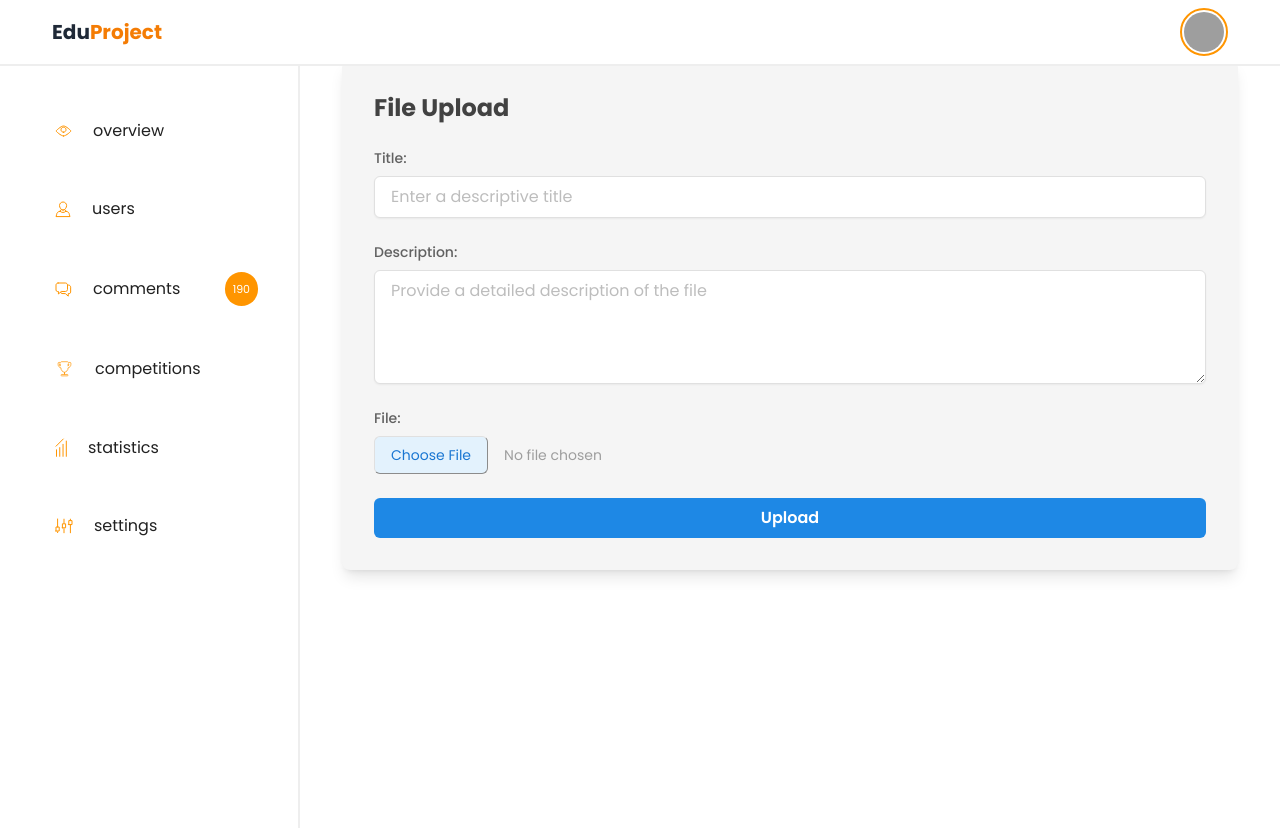
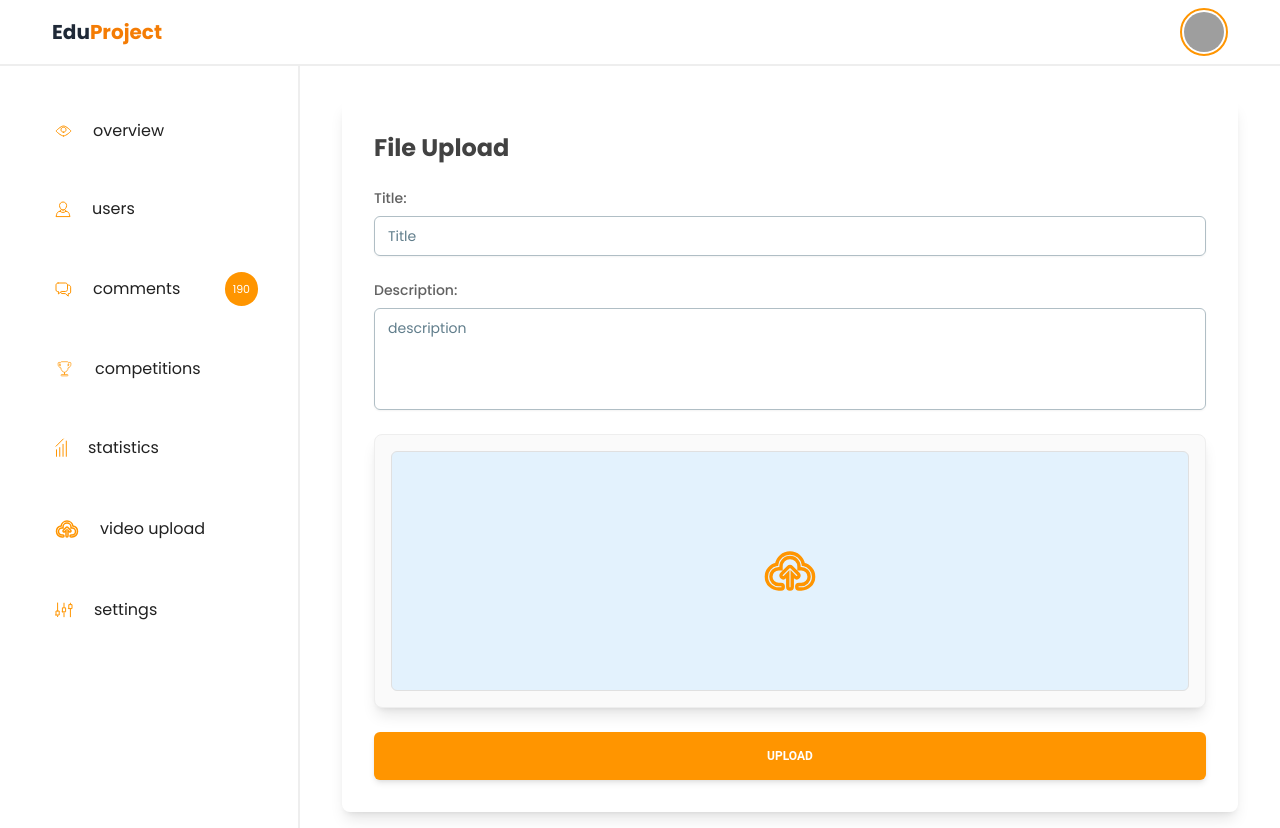
Before and after one commit to nurbek2107/eduit-project, a Next.js app: page /admin/down in a window 1280 px wide. Built offline with nearby package versions, Linux system fonts and the light colour scheme; grey boxes are pictures that could not be loaded.

Commit message:
upload
Signed-off-by: Nurbek <161306161+nurbek2107@users.noreply.github.com>

```diff
--- a/src/components/FileUpload.jsx
+++ b/src/components/FileUpload.jsx
@@ -1,5 +1,5 @@
 "use client"; // Client Component
-
+import { Input, Textarea, Button } from "@material-tailwind/react";
 import { useState } from "react";
 import axios from "axios";
 
@@ -21,16 +21,19 @@ const FileUpload = () => {
 
     if (selectedFile) {
       // Fayl turini tekshirish
-      const allowedTypes = ['video/mp4', 'video/mkv'];
+      const allowedTypes = ["video/mp4", "video/mkv"];
       if (!allowedTypes.includes(selectedFile.type)) {
-        setErrors({ ...errors, file: 'Invalid file type. Only MP4 and MKV are allowed.' });
+        setErrors({
+          ...errors,
+          file: "Invalid file type. Only MP4 and MKV are allowed.",
+        });
         setFile(null);
         return;
       }
 
       // Fayl hajmini tekshirish (masalan, 100MB)
       if (selectedFile.size > 100 * 1024 * 1024) {
-        setErrors({ ...errors, file: 'File size exceeds 100MB.' });
+        setErrors({ ...errors, file: "File size exceeds 100MB." });
         setFile(null);
         return;
       }
@@ -39,7 +42,7 @@ const FileUpload = () => {
       setErrors({ ...errors, file: false });
     } else {
       setFile(null);
-      setErrors({ ...errors, file: 'Please select a valid video file.' });
+      setErrors({ ...errors, file: "Please select a valid video file." });
     }
   };
 
@@ -97,8 +100,16 @@ const FileUpload = () => {
     }
   };
 
+  const handleDelete = () => {
+    setFile(null);
+    setTitle("");
+    setDescription("");
+    setErrors({ title: false, description: false, file: false });
+  };
+
   return (
-    <div className="max-w-4xl mx-auto p-8 bg-gray-100 rounded-lg shadow-lg">
+    <div className=" ">
+      <div className="max-w-4xl mx-auto p-8 rounded-lg shadow-lg  mt-10">
         <h2 className="text-2xl font-bold mb-6 text-gray-800">File Upload</h2>
         <div className="mb-6">
           <label
@@ -107,7 +118,8 @@ const FileUpload = () => {
           >
             Title:
           </label>
-        <input
+          <Input
+            label="Title"
             id="title"
             type="text"
             value={title}
@@ -115,7 +127,7 @@ const FileUpload = () => {
             placeholder="Enter a descriptive title"
             className={`block w-full px-4 py-2 border rounded-md shadow-sm ${
               errors.title ? "border-red-500" : "border-gray-300"
-          } focus:outline-none focus:ring-2 focus:ring-blue-500`}
+            } focus:outline-none focus:ring-2 focus:ring-blue-gray-50`}
           />
           {errors.title && (
             <p className="mt-1 text-red-500 text-sm">Title is required.</p>
@@ -128,34 +140,50 @@ const FileUpload = () => {
           >
             Description:
           </label>
-        <textarea
+          <Textarea
+            label="description"
             id="description"
             value={description}
             onChange={handleDescriptionChange}
-          placeholder="Provide a detailed description of the file"
             rows="4"
             className={`block w-full px-4 py-2 border rounded-md shadow-sm ${
               errors.description ? "border-red-500" : "border-gray-300"
-          } focus:outline-none focus:ring-2 focus:ring-blue-500`}
+            } focus:outline-none focus:ring-2 focus:ring-white`}
           />
           {errors.description && (
-          <p className="mt-1 text-red-500 text-sm">Description is required.</p>
+            <p className="mt-1 text-red-500 text-sm">
+              Description is required.
+            </p>
           )}
         </div>
-      <div className="mb-6">
-        <label
-          htmlFor="file"
-          className="block text-sm font-medium text-gray-700 mb-2"
-        >
-          File:
-        </label>
+        <div className="mb-6 border p-4 rounded-lg shadow-lg bg-gray-50">
+          <div className="relative">
             <input
               id="file"
               type="file"
               accept="video/*"
               onChange={handleFileChange}
-          className="block w-full text-sm text-gray-500 file:mr-4 file:py-2 file:px-4 file:border file:border-gray-300 file:rounded-md file:bg-blue-50 file:text-blue-700 hover:file:bg-blue-100"
+              className="absolute inset-0 w-full h-full opacity-0 cursor-pointer"
             />
+            <button className="block w-full  text-sm   py-2 px-4 border border-gray-300 rounded-md bg-blue-50  hover:bg-blue-100 h-60 ">
+              <svg
+                width="54"
+                height="54"
+                viewBox="0 0 24 24"
+                fill="none"
+                xmlns="http://www.w3.org/2000/svg"
+                className="active-svg m-auto"
+              >
+                <path
+                  fill-rule="evenodd"
+                  clip-rule="evenodd"
+                  stroke="currentColor" // Use currentColor to adapt to text color changes
+                  d="M8 10C8 7.79086 9.79086 6 12 6C14.2091 6 16 7.79086 16 10V11H17C18.933 11 20.5 12.567 20.5 14.5C20.5 16.433 18.933 18 17 18H16C15.4477 18 15 18.4477 15 19C15 19.5523 15.4477 20 16 20H17C20.0376 20 22.5 17.5376 22.5 14.5C22.5 11.7793 20.5245 9.51997 17.9296 9.07824C17.4862 6.20213 15.0003 4 12 4C8.99974 4 6.51381 6.20213 6.07036 9.07824C3.47551 9.51997 1.5 11.7793 1.5 14.5C1.5 17.5376 3.96243 20 7 20H8C8.55228 20 9 19.5523 9 19C9 18.4477 8.55228 18 8 18H7C5.067 18 3.5 16.433 3.5 14.5C3.5 12.567 5.067 11 7 11H8V10ZM15.7071 13.2929L12.7071 10.2929C12.3166 9.90237 11.6834 9.90237 11.2929 10.2929L8.29289 13.2929C7.90237 13.6834 7.90237 14.3166 8.29289 14.7071C8.68342 15.0976 9.31658 15.0976 9.70711 14.7071L11 13.4142V19C11 19.5523 11.4477 20 12 20C12.5523 20 13 19.5523 13 19V13.4142L14.2929 14.7071C14.6834 15.0976 15.3166 15.0976 15.7071 14.7071C16.0976 14.3166 16.0976 13.6834 15.7071 13.2929Z"
+                  stroke-width="1.5"
+                />
+              </svg>
+            </button>
+          </div>
           {file && (
             <div className="mt-4 bg-white p-4 border rounded-md shadow-md flex items-start space-x-4">
               <video
@@ -167,21 +195,28 @@ const FileUpload = () => {
                 <h3 className="text-lg font-semibold text-gray-800">{title}</h3>
                 <p className="text-gray-600">{description}</p>
               </div>
+              <button
+                onClick={handleDelete}
+                className="ml-4 px-4 py-2 bg-red-500 text-white rounded-md hover:bg-red-600"
+              >
+                Delete
+              </button>
             </div>
           )}
           {errors.file && (
             <p className="mt-1 text-red-500 text-sm">{errors.file}</p>
           )}
         </div>
-      <button
+
+        <Button
           onClick={handleUpload}
           disabled={uploading}
-        className={`w-full px-4 py-2 text-white font-semibold rounded-md ${
-          uploading ? "bg-blue-400" : "bg-blue-600 hover:bg-blue-700"
+          className={`w-full px-4 py-4  text-white font-semibold rounded-md  ${
+            uploading ? "bg-[#ff9500]" : "bg-[#ff9500] hover:bg-[#ff9500]"
           } transition duration-300`}
         >
           {uploading ? (
-          <div className="flex items-center">
+            <div className="flex justify-center">
               <svg
                 className="animate-spin h-5 w-5 mr-3 text-white"
                 xmlns="http://www.w3.org/2000/svg"
@@ -209,7 +244,8 @@ const FileUpload = () => {
           ) : (
             "Upload"
           )}
-      </button>
+        </Button>
+      </div>
     </div>
   );
 };
--- a/src/components/SidebarList.jsx
+++ b/src/components/SidebarList.jsx
@@ -180,7 +180,6 @@ function SidebarList() {
                 href="/admin/comments"
               >
                 <div className="flex items-center gap-[21px]">
-
                   <svg
                     className="active-svg"
                     width="17"
@@ -398,10 +397,50 @@ function SidebarList() {
           size="sm"
           variant="text"
           className={`flex leading-[18px] rounded-r-full text-base font-normal lowercase hover:text-white hover-bg p-0 ${
+            activeButton === 7 ? "active" : ""
+          }`}
+          style={{ fontFamily: `inherit` }}
+          onClick={() => handleButtonClick(7)}
+        >
+          <li className="w-full flex leading-[18px] rounded-r-full">
+            <div className="mx-auto w-full min-h-full">
+              <Link
+                className="w-full flex items-center pl-[55px] p-[22px] gap-[21px] min-h-full"
+                href="/admin/down"
+              >
+                <svg
+                  width="24"
+                  height="24"
+                  viewBox="0 0 24 24"
+                  fill="none"
+                  xmlns="http://www.w3.org/2000/svg"
+                  className="active-svg"
+                >
+                  <path
+                    fill-rule="evenodd"
+                    clip-rule="evenodd"
+                    stroke="currentColor" // Use currentColor to adapt to text color changes
+                    d="M8 10C8 7.79086 9.79086 6 12 6C14.2091 6 16 7.79086 16 10V11H17C18.933 11 20.5 12.567 20.5 14.5C20.5 16.433 18.933 18 17 18H16C15.4477 18 15 18.4477 15 19C15 19.5523 15.4477 20 16 20H17C20.0376 20 22.5 17.5376 22.5 14.5C22.5 11.7793 20.5245 9.51997 17.9296 9.07824C17.4862 6.20213 15.0003 4 12 4C8.99974 4 6.51381 6.20213 6.07036 9.07824C3.47551 9.51997 1.5 11.7793 1.5 14.5C1.5 17.5376 3.96243 20 7 20H8C8.55228 20 9 19.5523 9 19C9 18.4477 8.55228 18 8 18H7C5.067 18 3.5 16.433 3.5 14.5C3.5 12.567 5.067 11 7 11H8V10ZM15.7071 13.2929L12.7071 10.2929C12.3166 9.90237 11.6834 9.90237 11.2929 10.2929L8.29289 13.2929C7.90237 13.6834 7.90237 14.3166 8.29289 14.7071C8.68342 15.0976 9.31658 15.0976 9.70711 14.7071L11 13.4142V19C11 19.5523 11.4477 20 12 20C12.5523 20 13 19.5523 13 19V13.4142L14.2929 14.7071C14.6834 15.0976 15.3166 15.0976 15.7071 14.7071C16.0976 14.3166 16.0976 13.6834 15.7071 13.2929Z"
+                    stroke-width="1.5"
+                  />
+                </svg>
+                <span className="inline-block mr-8 hover:text-white span-class">
+                  Video Upload
+                </span>{" "}
+                {/* Add a custom class */}
+              </Link>
+            </div>
+          </li>
+        </Button>
+
+        <Button
+          size="sm"
+          variant="text"
+          className={`flex leading-[18px] rounded-r-full text-base font-normal lowercase hover:text-white hover-bg p-0 ${
             activeButton === 6 ? "active" : ""
           }`}
           style={{ fontFamily: `inherit` }}
-          onClick={() => handleButtonClick(5)}
+          onClick={() => handleButtonClick(6)}
         >
           <li className="w-full flex leading-[18px] rounded-r-full">
             <div className="mx-auto w-full min-h-full">
```
Lines whose indentation alone changed are shown as unchanged.
